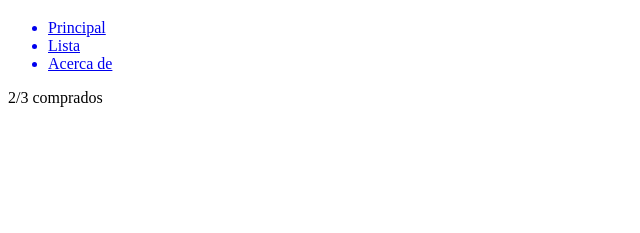
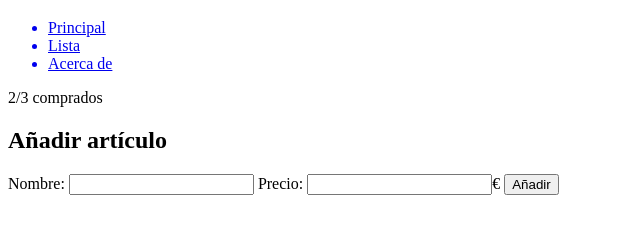
Before and after one commit to KevinVanDerSchans/202304-w1ch3-kevin-schans, a website: page index.html in a window 1280 px wide. Shown: the part 61-294 px from the top of the page, without its empty margins (0-640 px from the left). Drawn offline with Linux system fonts and the light colour scheme.

Commit message:
create form

```diff
--- a/index.html
+++ b/index.html
@@ -34,8 +34,25 @@
     </div>
   </header>
 
+  <section class="add-item-container">
+    <h2 class="add-item-title">Añadir artículo</h2>
+
+    <form action="#">
+      <label for="item-name"></label>
+      <span>Nombre:</span>
+      <input type="text" id="item-name">
+
+      <label for="item-price"></label>
+      <span>Precio:</span>
+      <input type="number" value="" id="item-name" step="any"><span>€</span>
+
+      <label for="item-submit"></label>
+      <input type="submit" value="Añadir" id="item-submit">
+    </form>
 
 
+
+  </section>
 </body>
 
 </html>
```
